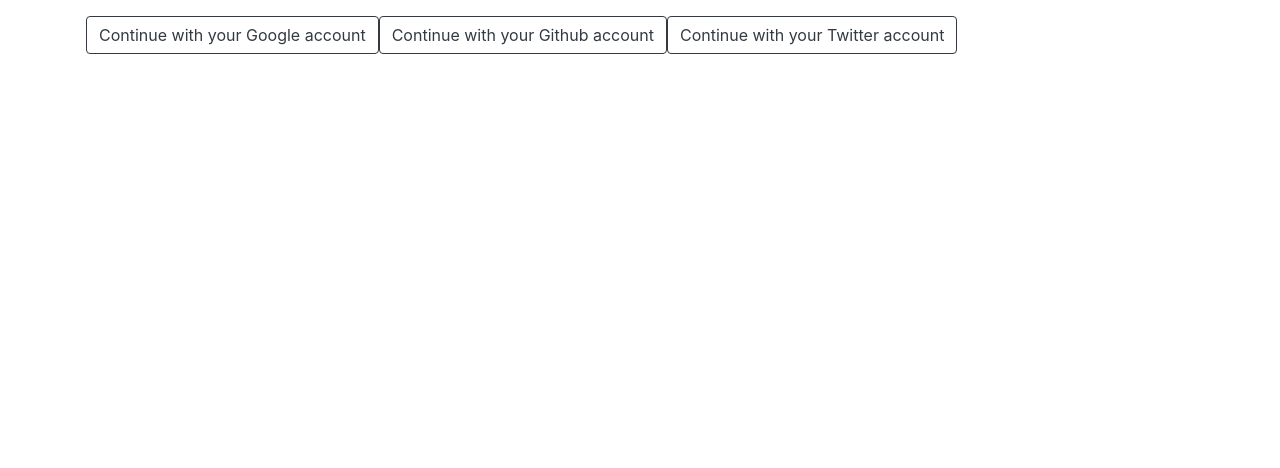
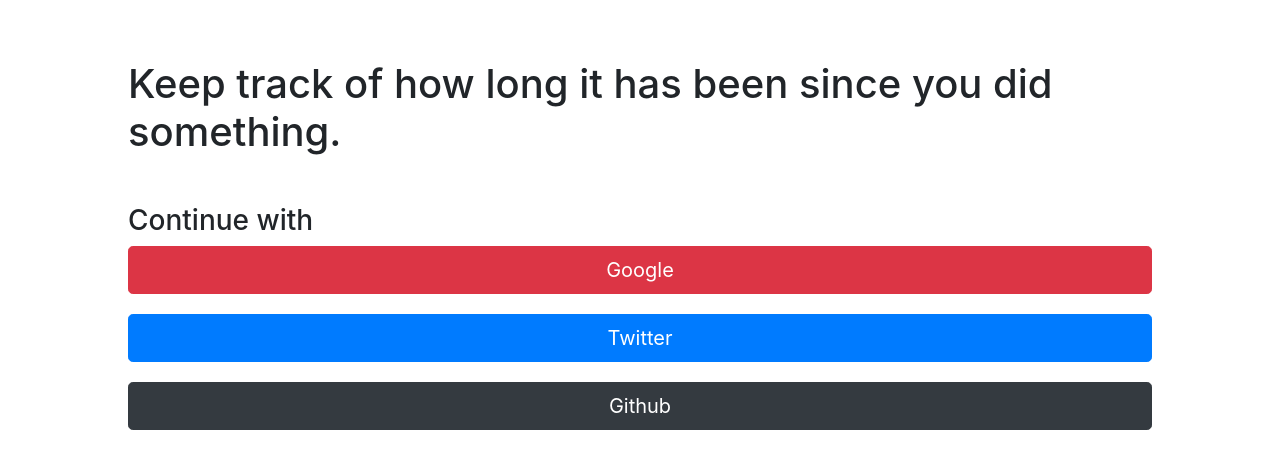
Before and after one commit to aninternetof/since-last, a React (Create React App) app: page / in a window 1280 px wide. Shown: the top 468 px of the page. Built offline with nearby package versions, Linux system fonts and the light colour scheme; no server answers.

Commit message:
Pretty up log in

```diff
--- a/src/App.css
+++ b/src/App.css
@@ -1,38 +1,3 @@
-.App {
-  text-align: center;
+.login-button {
+  margin-bottom: 20px;
 }
-
-.App-logo {
-  height: 40vmin;
-  pointer-events: none;
-}
-
-@media (prefers-reduced-motion: no-preference) {
-  .App-logo {
-    animation: App-logo-spin infinite 20s linear;
-  }
-}
-
-.App-header {
-  background-color: #282c34;
-  min-height: 100vh;
-  display: flex;
-  flex-direction: column;
-  align-items: center;
-  justify-content: center;
-  font-size: calc(10px + 2vmin);
-  color: white;
-}
-
-.App-link {
-  color: #61dafb;
-}
-
-@keyframes App-logo-spin {
-  from {
-    transform: rotate(0deg);
-  }
-  to {
-    transform: rotate(360deg);
-  }
-}
--- a/src/App.js
+++ b/src/App.js
@@ -3,6 +3,7 @@
 import React, { Component } from "react";
 import firebase from "firebase";
 
+import Row from "react-bootstrap/Row";
 import Button from "react-bootstrap/Button";
 import Container from "react-bootstrap/Container";
 import Image from "react-bootstrap/Image";
@@ -33,6 +34,7 @@
   }
 
   onGithubSignInPress() {
+    console.log("hey");
     let provider = new firebase.auth.GithubAuthProvider();
     firebase.auth().signInWithPopup(provider);
   }
@@ -74,21 +76,50 @@
             />
           </Navbar>
         )}
-        <Container className="p-3">
+        <Container style={{ width: "80%", marginTop: "60px" }}>
           {user == null ? (
             <>
-              <Button onClick={this.onGoogleSignInPress} variant="outline-dark">
-                Continue with your Google account
-              </Button>
-              <Button onClick={this.onGithubSignInPress} variant="outline-dark">
-                Continue with your Github account
-              </Button>
-              <Button
-                onClick={this.onTwitterSignInPress}
-                variant="outline-dark"
-              >
-                Continue with your Twitter account
-              </Button>
+              <Row style={{ marginBottom: "40px" }}>
+                <h1>
+                  Keep track of how long it has been since you did something.
+                </h1>
+              </Row>
+              <Row>
+                <h3>Continue with</h3>
+              </Row>
+              <Row>
+                <Button
+                  block
+                  size="lg"
+                  onClick={this.onGoogleSignInPress}
+                  variant="danger"
+                  className={"login-button"}
+                >
+                  Google
+                </Button>
+              </Row>
+              <Row>
+                <Button
+                  block
+                  size="lg"
+                  onClick={this.onTwitterSignInPress}
+                  variant="primary"
+                  className={"login-button"}
+                >
+                  Twitter
+                </Button>
+              </Row>
+              <Row>
+                <Button
+                  block
+                  size="lg"
+                  onClick={this.onGithubSignInPress}
+                  variant="dark"
+                  className={"login-button"}
+                >
+                  Github
+                </Button>
+              </Row>
             </>
           ) : null}
         </Container>
```
